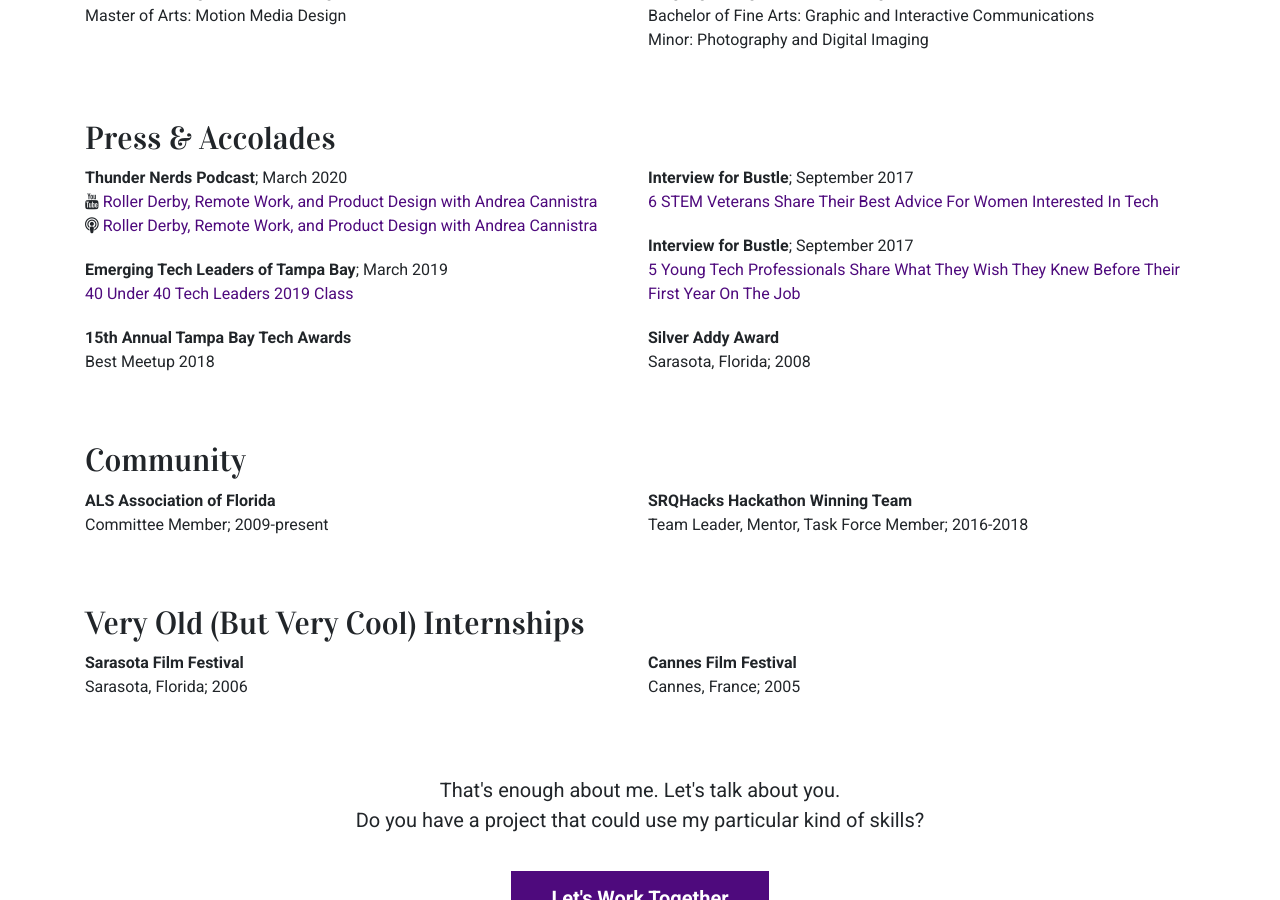
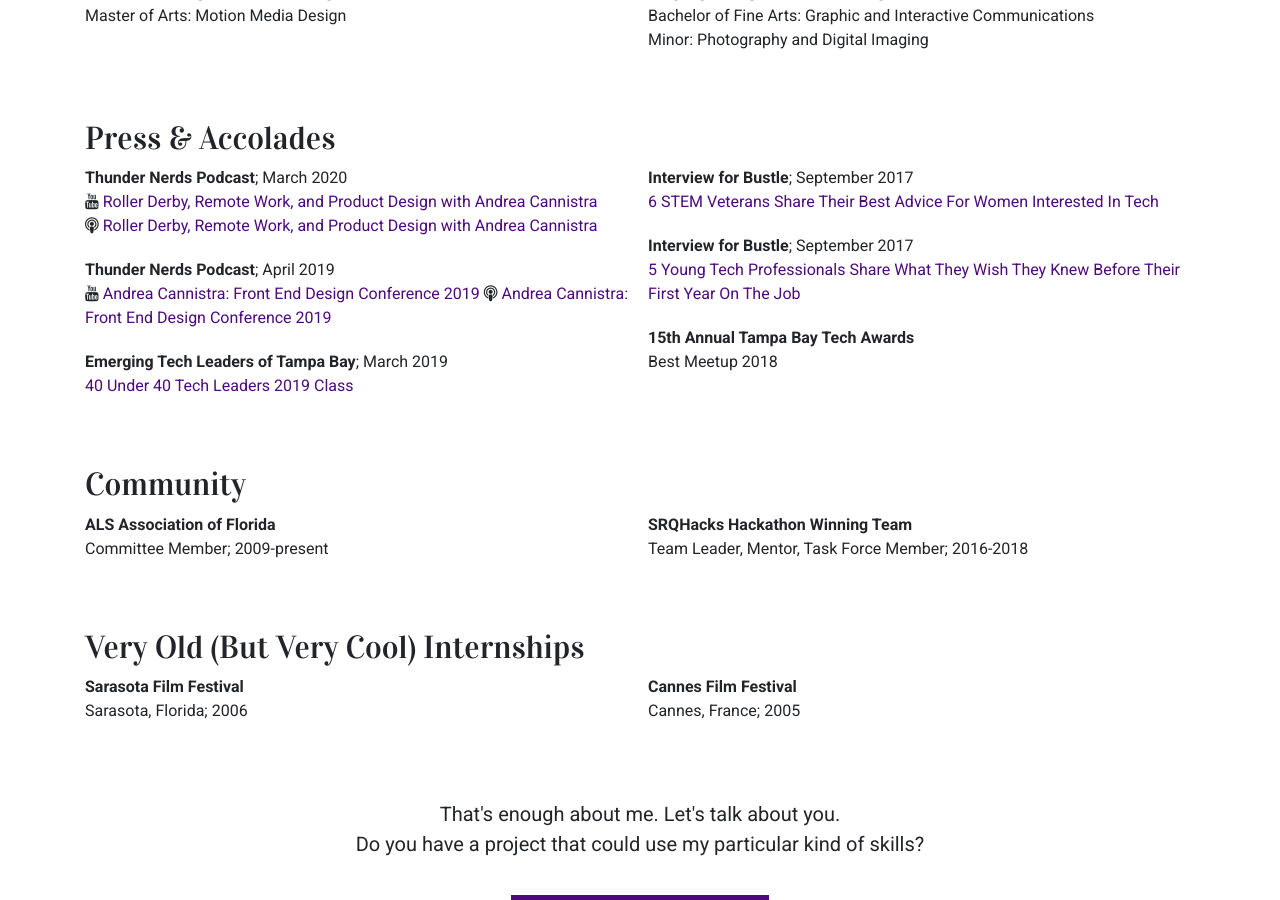
Before and after one commit to acannist/acannist.github.io, a Jekyll site: the page built from about.html, in a window 1280 px wide and 900 px high, scrolled down 2271 px. Built offline with Jekyll 4.4.1, drawn with Linux system fonts in a browser that asks for light colours.

Commit message:
adding things

```diff
--- a/about.html
+++ b/about.html
@@ -99,18 +99,19 @@
   <h2>Press & Accolades</h2>
   <ul>
     <li><strong>Thunder Nerds Podcast</strong>; March 2020<br>
-    <i class="fa fa-youtube"></i> <a href="https://www.youtube.com/watch?v=1NwdRn9Pkig" target=_blank">Roller Derby, Remote Work, and Product Design with Andrea Cannistra</a><br>
-    <i class="fa fa-podcast"></i> <a href="https://podcasts.apple.com/us/podcast/256-roller-derby-remote-work-product-design-andrea/id1061809408?i=1000468432934" target=_blank">Roller Derby, Remote Work, and Product Design with Andrea Cannistra</a></li>
+      <i class="fa fa-youtube"></i> <a href="https://www.youtube.com/watch?v=1NwdRn9Pkig" target=_blank">Roller Derby, Remote Work, and Product Design with Andrea Cannistra</a><br>
+      <i class="fa fa-podcast"></i> <a href="https://podcasts.apple.com/us/podcast/256-roller-derby-remote-work-product-design-andrea/id1061809408?i=1000468432934" target=_blank">Roller Derby, Remote Work, and Product Design with Andrea Cannistra</a></li>
+    <li><strong>Thunder Nerds Podcast</strong>; April 2019<br>
+      <i class="fa fa-youtube"></i> <a href="https://youtu.be/CmTyQfvqiXg" target="_blank">Andrea Cannistra: Front End Design Conference 2019</a>
+      <i class="fa fa-podcast"></i> <a href="https://podcasts.apple.com/us/podcast/215-andrea-cannistra-front-end-design-conference-2019/id1061809408?i=1000436694778" target=_blank">Andrea Cannistra: Front End Design Conference 2019</a></li>
     <li><strong>Emerging Tech Leaders of Tampa Bay</strong>; March 2019<br>
-    <a href="https://etltampabay.com/andrea-cannistra-gooee/" target="_blank">40 Under 40 Tech Leaders 2019 Class</a></li>
-    <li><strong>15th Annual Tampa Bay Tech Awards</strong><br>
-    Best Meetup 2018</li>
+      <a href="https://etltampabay.com/andrea-cannistra-gooee/" target="_blank">40 Under 40 Tech Leaders 2019 Class</a></li>
     <li><strong>Interview for Bustle</strong>; September 2017<br>
       <a href="https://www.bustle.com/p/6-stem-veterans-share-their-best-advice-for-women-interested-in-tech-78562" target="_blank">6 STEM Veterans Share Their Best Advice For Women Interested In Tech</a></li>
     <li><strong>Interview for Bustle</strong>; September 2017<br>
       <a href="https://www.bustle.com/p/5-young-tech-professionals-share-what-they-wish-they-knew-before-their-first-year-on-the-job-78607" target="_blank">5 Young Tech Professionals Share What They Wish They Knew Before Their First Year On The Job</a></li>
-    <li><strong>Silver Addy Award</strong><br>
-    Sarasota, Florida; 2008</li>
+    <li><strong>15th Annual Tampa Bay Tech Awards</strong><br>
+        Best Meetup 2018</li>
   </ul>
 
   <h2>Community</h2>
```
Also changed, not shown: _data/casestudies.yml (+8 -3 lines), assets/gooee-2.jpg (added).
